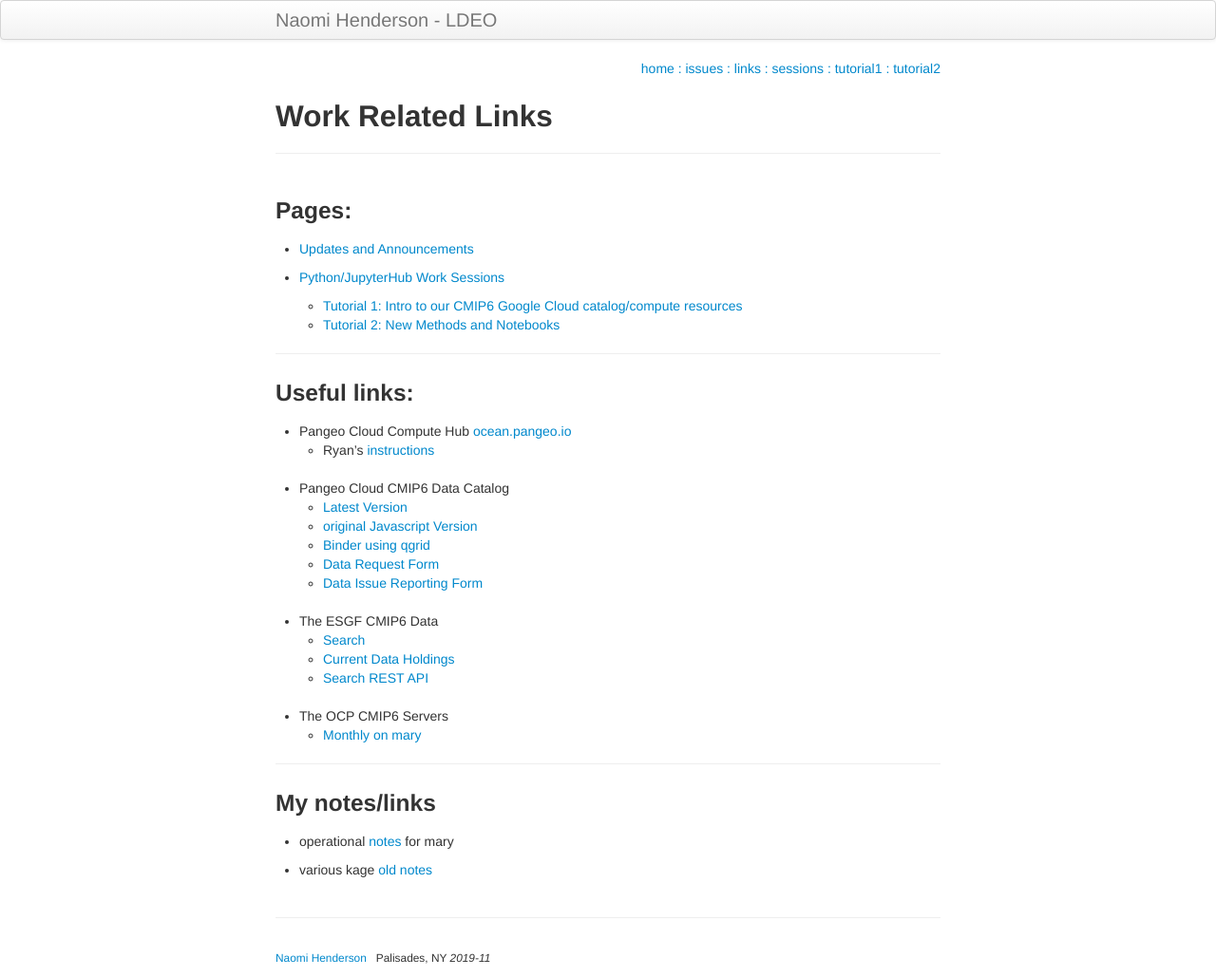
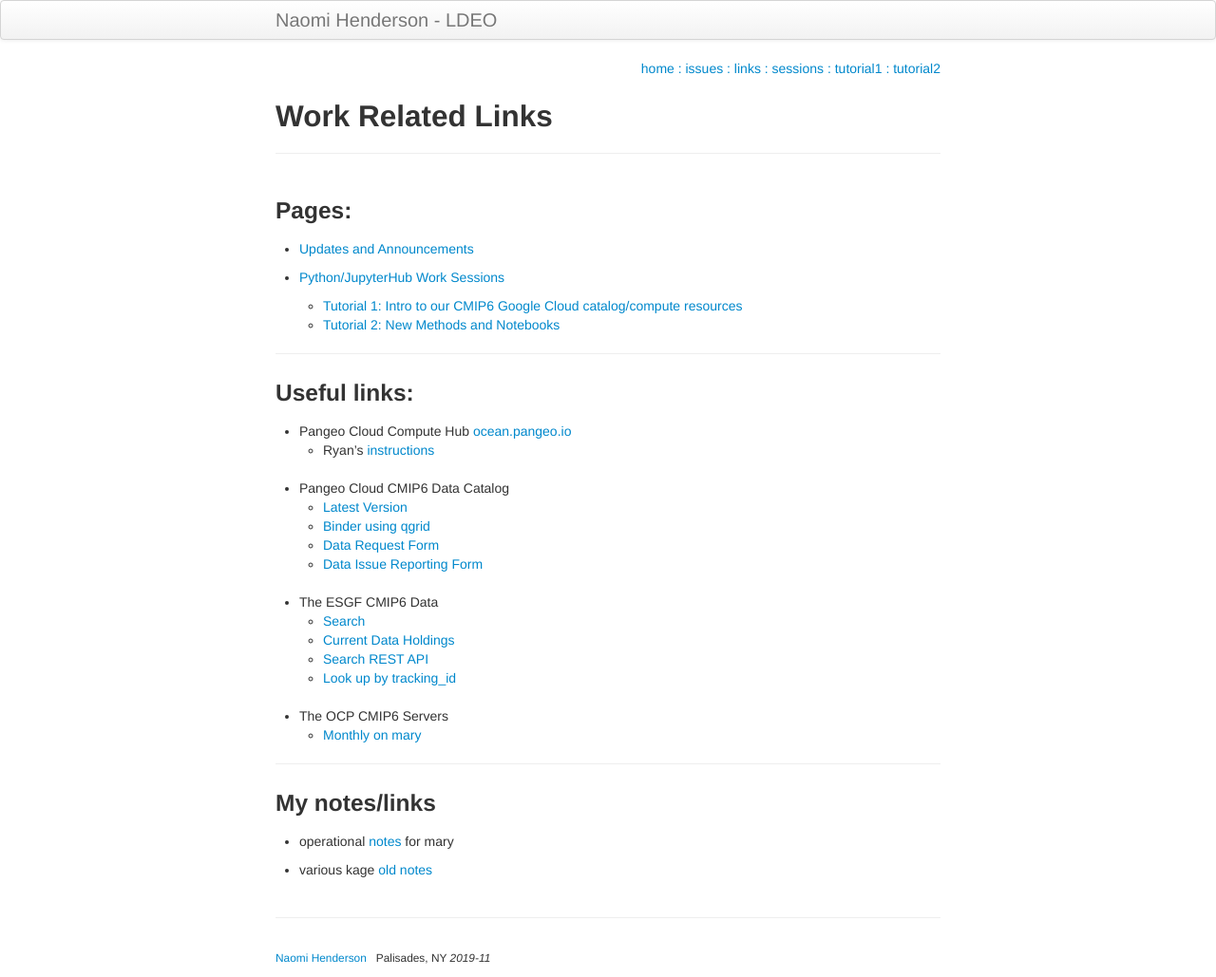
Before and after one commit to naomi-henderson/naomi-henderson.github.io, a Jekyll site: the page built from pages/links.md, in a window 1280 px wide. Shown: the whole page at 95% size. Built offline with Jekyll 4.4.1, drawn with Linux system fonts in a browser that asks for light colours.

Commit message:
more links

```diff
--- a/pages/links.md
+++ b/pages/links.md
@@ -20,7 +20,6 @@ title: Work Related Links
 &nbsp;
 - Pangeo Cloud CMIP6 Data Catalog
    - [Latest Version](http://catalog.pangeo.io/climate/cmip6_gcs){:target="_blank_"}
-   - [original Javascript Version](https://pangeo-data.github.io/pangeo-datastore/cmip6_pangeo.html){:target="_blank_"}
    - [Binder using qgrid](https://binder.pangeo.io/v2/gh/naomi-henderson/CMIP6-qgrid/master){:target="_blank_"}
    - [Data Request Form](https://docs.google.com/forms/d/e/1FAIpQLScFjA5IddqBs2Rc0xGbzn32NPq12TKr-b-8KGtXWyNDK5sJCg/viewform){:target="_blank_"}
    - [Data Issue Reporting Form](https://docs.google.com/forms/d/e/1FAIpQLSeISi54dqekkknPp8IrBr-uioM2TGGiW7xGpW6Q_9-9WFlWTQ/viewform){:target="_blank_"}
@@ -29,6 +28,7 @@ title: Work Related Links
    - [Search](https://esgf-node.llnl.gov/search/cmip6/){:target="_blank_"}
    - [Current Data Holdings](https://pcmdi.llnl.gov/CMIP6/ArchiveStatistics/esgf_data_holdings/){:target="_blank_"}
    - [Search REST API](https://github.com/ESGF/esgf.github.io/wiki/ESGF_Search_REST_API){:target="_blank_"}
+   - [Look up by tracking_id](https://handle-esgf.dkrz.de/lp/21.14100/ed529846-8646-46e9-9a3a-0201b2a85a50){:target="_blank_"}
 &nbsp;
 - The OCP CMIP6 Servers
    - [Monthly on mary](http://mary.ldeo.columbia.edu:8080/CMIP6){:target="_blank_"}
```
